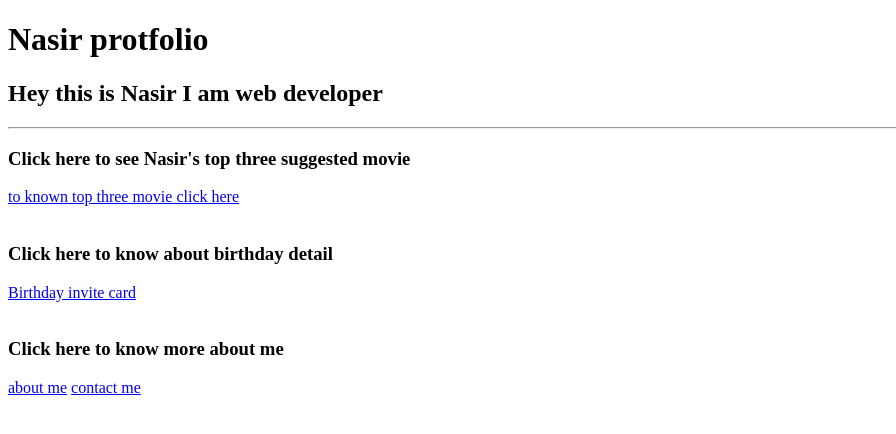
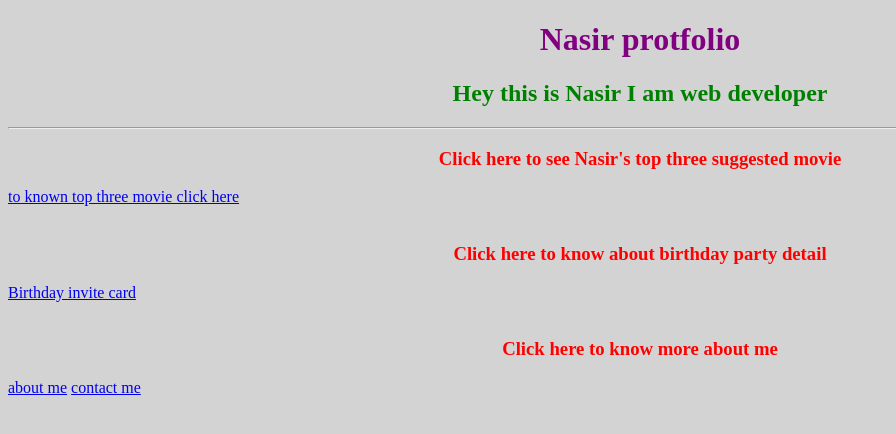
Before and after one commit to Nasirmomin/html-css, a plain HTML site: page index.html in a window 1280 px wide. Shown: the whole page, without its empty margins (0-896 px from the left). Drawn offline with Linux system fonts and the light colour scheme.

Commit message:
Add files via upload

```diff
--- a/index.html
+++ b/index.html
@@ -5,19 +5,21 @@
     <meta charset="UTF-8">
     <meta name="viewport" content="width=device-width, initial-scale=1.0">
     <title>My Website</title>
+    <link
+    rel="stylesheet" href="./style.css"/>
 </head>
 <body>
-    <h1>Nasir protfolio</h1>
-    <h2>Hey this is Nasir I am web developer</h2><hr>
-     <h3>Click here to see Nasir's top three suggested movie</h3>
-<a href="./movie.html"> to known top three movie click here</a>
+    <h1 class="nasir" value="1">Nasir protfolio</h1>
+    <h2 class ="nasir" value="2">Hey this is Nasir I am web developer</h2><hr>
+     <h3 class="nasir" value="3">Click here to see Nasir's top three suggested movie</h3>
+<a class="nasir" vakue="4"href="./movie.html"> to known top three movie click here</a>
 <br/>
 <br/>
-<h3>Click here to know about birthday  detail</h3>
- <a href="./birthday-invite.html"> Birthday invite card</a> <br/>
+<h3 class="nasir" value="3">Click here to know about birthday party detail</h3>
+ <a class ="nasir" value="4"href="./birthday-invite.html"> Birthday invite card</a> <br/>
  <br/>
- <h3>Click here to know more about me </h3>
- <a href="./about1.html">about me</a>
- <a href="./contact.html">contact me</a><br/>
+ <h3 class="nasir" value="3">Click here to know more about me </h3>
+ <a class="nasir" href="./about1.html">about me</a>
+ <a class ="nasir" href="./contact.html">contact me</a><br/>
 </body>
 </html>
--- /dev/null
+++ b/style.css
@@ -0,0 +1,18 @@
+.nasir{
+    text-align: center;
+}
+h1[value="1"]{
+    color: purple;
+}
+h2[value="2"]{
+    color: green;
+}
+h3[value="3"]{
+    color: red;
+}
+*{
+    background: lightgray;
+}
+a[value="4"]{
+  text-align: center;
+}
```
Also changed, not shown: about.html (+11 -0 lines), about1.html (+11 -2 lines), birthday-invite.html (+20 -1 lines), contact.html (+10 -0 lines), movie.html (+18 -0 lines).
